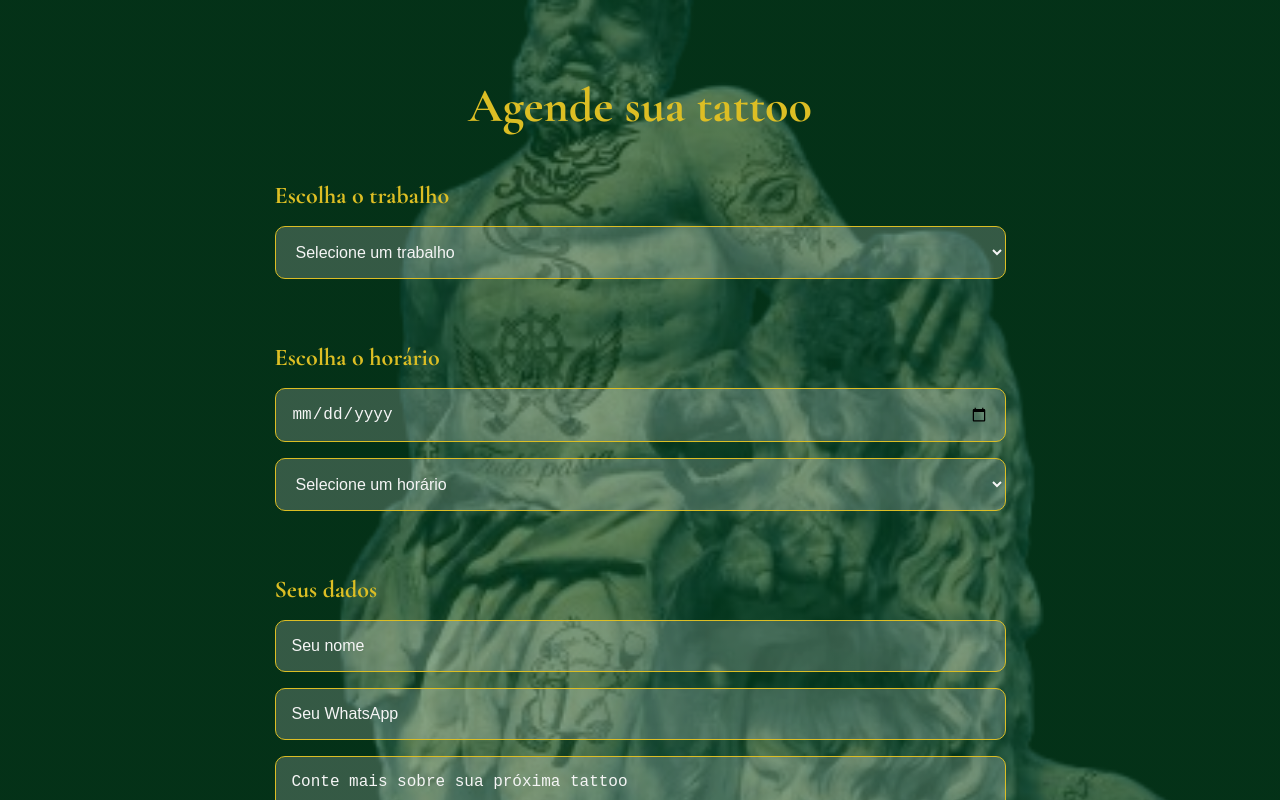
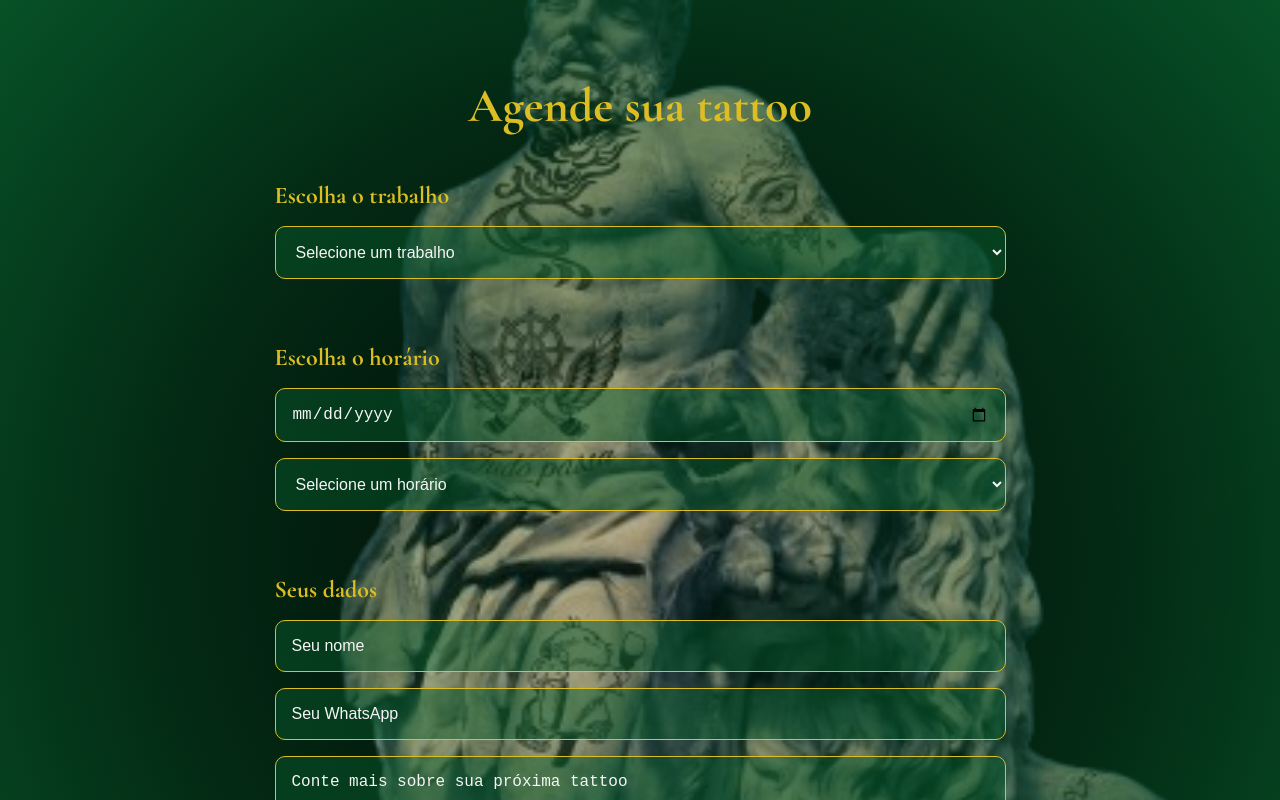
Before and after one commit to nvini16/TATOO, a React (Vite) app: page /TATOO/Agendamento in a window 1280 px wide. Shown: the top 800 px of the page. Built offline with nearby package versions, Linux system fonts and the light colour scheme.

Commit message:
`style: adiciona máscara verde radial ao agendamento`

```diff
--- a/src/styles/agendamento.css
+++ b/src/styles/agendamento.css
@@ -2,20 +2,21 @@
 
 .agendamento-page {
   min-height: 100vh;
-  /* background-color: var(--marsali-tatoo-color-dark-green); */
   color: var(--marsali-tatoo-color-white);
   padding: 80px 40px;
   display: flex;
   flex-direction: column;
   justify-content: center;
   align-items: center;
-  background-image:
-    linear-gradient(
-      rgba(7, 90, 43, 0.55),
-      rgba(7, 90, 43, 0.55)
-    ),
-    url('../assets/sobre/sobre-02.png')
-  ;
+
+ background-image:
+  radial-gradient(
+    circle,
+    rgba(7, 90, 43, 0.10) 0%,
+    rgba(7, 90, 43, 0.45) 55%,
+    rgba(7, 90, 43, 0.90) 100%
+  ),
+  url('../assets/sobre/sobre-02.png');
 
   background-size: cover;
   background-position: center;
@@ -59,7 +60,7 @@
   margin-bottom: 16px;
   border-radius: 10px;
   border: 1px solid var(--marsali-tatoo-color-gold);
-  background-color: var(--marsali-tatoo-color-transparent-white);
+  background-color: #075a2b77;
   color: var(--marsali-tatoo-color-white);
   font-size: 16px;
 }
```
